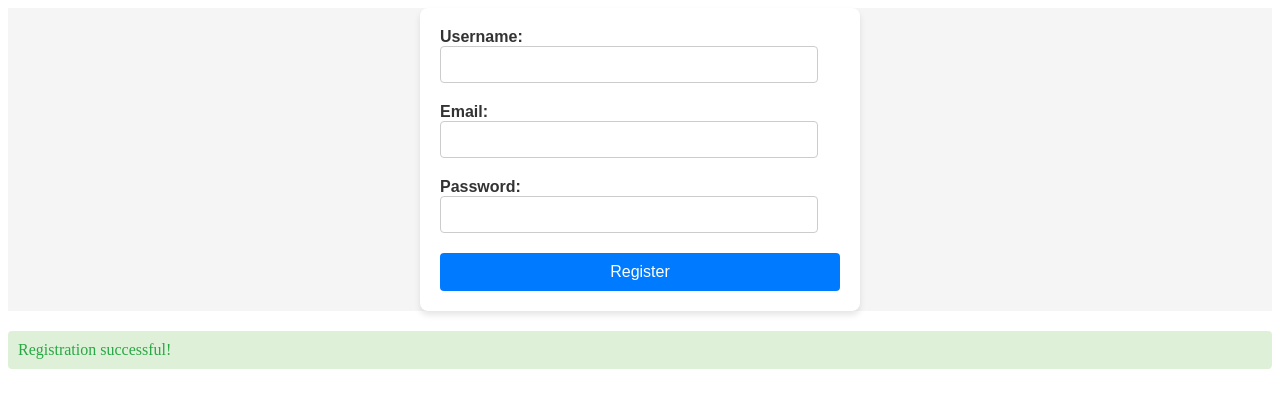
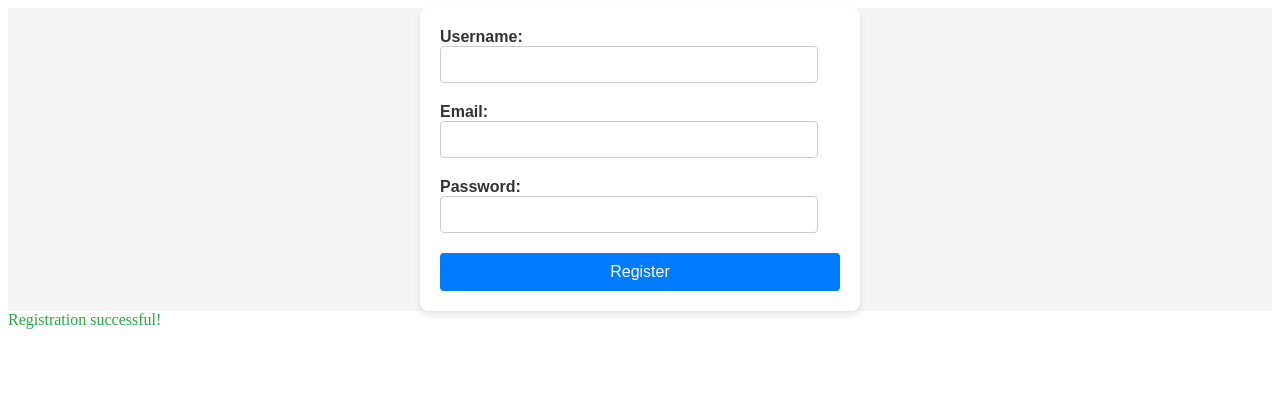
Before and after one commit to musa-bojang/Form-Creation-Validation, a plain HTML site: page index.html in a window 1280 px wide. Both pictures are taken after typing "Sample", "name@example.com", "Sample123" into the empty fields and a click on the button "Register". Drawn offline with Linux system fonts and the light colour scheme.

Commit message:
Form Creation and Validation

```diff
--- a/script.js
+++ b/script.js
@@ -18,7 +18,6 @@ document.addEventListener('DOMContentLoaded', function() {
         if(username.length < 3){
             isValid = false;
             messages.push('Username must be at least 3 characters long.');
-
         }
         if(email.includes('@') === false){
             isValid = false;
@@ -29,11 +28,12 @@ document.addEventListener('DOMContentLoaded', function() {
             messages.push('Password must be at least 6 characters long.');
         }
 
-           if(isValid){
+        if(isValid){
+            feedbackDiv.style.display = 'block'
             feedbackDiv.textContent = 'Registration successful!';
             feedbackDiv.style.color = '#28a745';
-            form.reset(); // Reset the form
-        }else {
+            form.reset();
+        } else {
             feedbackDiv.textContent = messages.join(' ');
             feedbackDiv.style.color = '#dc3545';
         }
--- a/style.css
+++ b/style.css
@@ -49,14 +49,14 @@ button:hover {
     background-color: #0056b3;
 }
 
-#form-feedback {
+/* #form-feedback {
     margin-top: 10px;
     padding: 10px;
     color: #d8000c;
-    background-color: #ffbaba;
+    background-color: #301313;
     border-radius: 4px;
     display: none; /* Initially hide the feedback div */
-}
+} */
 #form-feedback {
     margin-top: 20px;
     display: flex;
```
